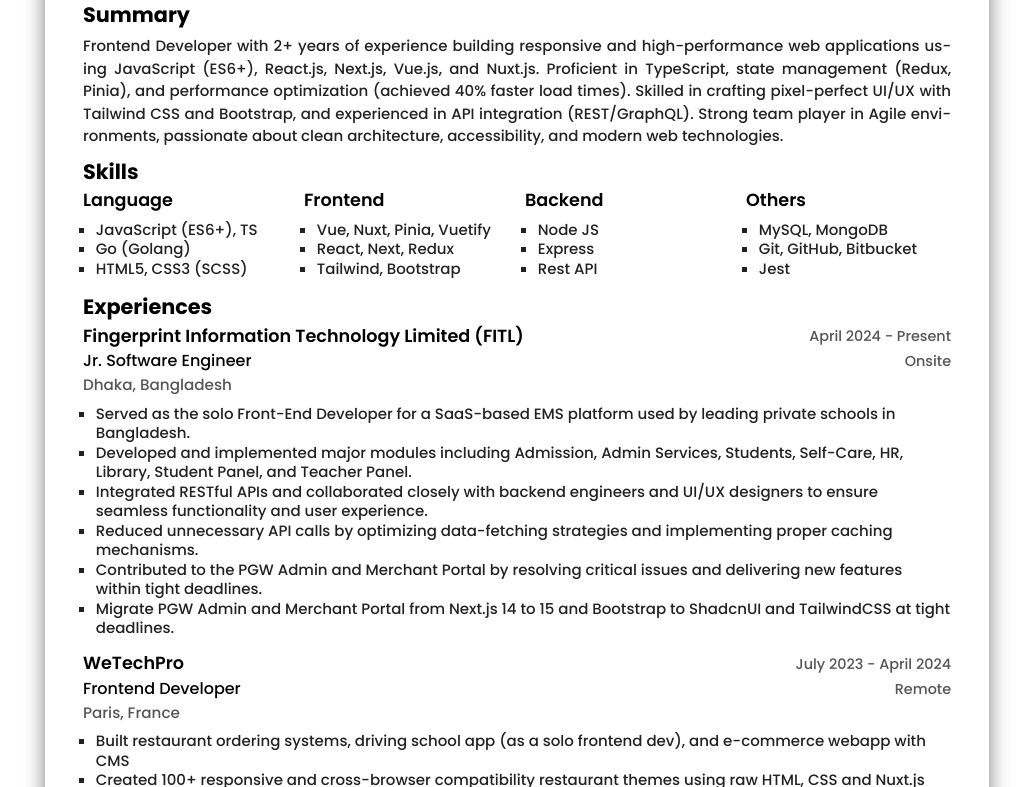
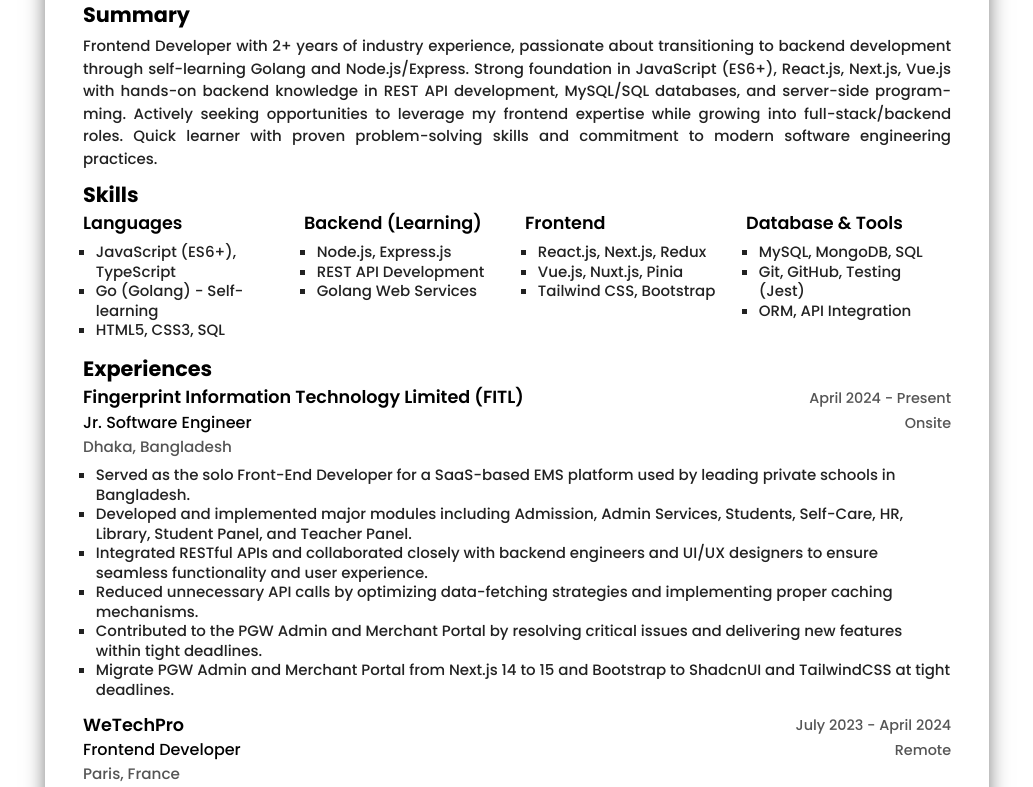
Before and after one commit to nomanscodes/noman-resume, a plain HTML site: page index.html in a window 1280 px wide. Shown: the part 192-979 px from the top of the page, without its empty margins (123-1156 px from the left). Drawn offline with Linux system fonts and the light colour scheme.

Commit message:
Update resume details and skills section for clarity and accuracy

```diff
--- a/index.html
+++ b/index.html
@@ -20,7 +20,7 @@
     <header class="noman__header">
       <div class="noman__header__content">
         <h1>Md Noman Hossain</h1>
-        <h2>Front-End Developer</h2>
+        <h2>Software Engineer (Frontend & Backend)</h2>
 
         <div class="noman__header__content__grid">
           <!-- location -->
@@ -91,11 +91,11 @@
     <section class="noman__about">
       <h2>Summary</h2>
       <p class="justify">
-        Frontend Developer with 2+ years of experience building responsive and high-performance web applications using
-        JavaScript (ES6+), React.js, Next.js, Vue.js, and Nuxt.js. Proficient in TypeScript, state management (Redux,
-        Pinia), and performance optimization (achieved 40% faster load times). Skilled in crafting pixel-perfect UI/UX
-        with Tailwind CSS and Bootstrap, and experienced in API integration (REST/GraphQL). Strong team player in Agile
-        environments, passionate about clean architecture, accessibility, and modern web technologies.
+        Frontend Developer with 2+ years of industry experience, passionate about transitioning to backend development through
+        self-learning Golang and Node.js/Express. Strong foundation in JavaScript (ES6+), React.js, Next.js, Vue.js with hands-on
+        backend knowledge in REST API development, MySQL/SQL databases, and server-side programming. Actively seeking opportunities
+        to leverage my frontend expertise while growing into full-stack/backend roles. Quick learner with proven problem-solving
+        skills and commitment to modern software engineering practices.
       </p>
     </section>
 
@@ -103,38 +103,38 @@
       <h2>Skills</h2>
       <div class="noman__skills__grid">
         <div class="noman__skills__grid__item">
-          <h3>Language</h3>
+          <h3>Languages</h3>
           <ul>
-            <li class="justify">JavaScript (ES6+), TS</li>
-            <li class="justify">Go (Golang)</li>
-            <li class="justify">HTML5, CSS3 (SCSS)</li>
+            <li class="justify">JavaScript (ES6+), TypeScript</li>
+            <li class="justify">Go (Golang) - Self-learning</li>
+            <li class="justify">HTML5, CSS3, SQL</li>
+          </ul>
+        </div>
+
+        <div class="noman__skills__grid__item">
+          <h3>Backend (Learning)</h3>
+          <ul>
+            <li class="justify">Node.js, Express.js</li>
+            <li class="justify">REST API Development</li>
+            <li class="justify">Golang Web Services</li>
           </ul>
         </div>
 
         <div class="noman__skills__grid__item">
           <h3>Frontend</h3>
           <ul>
-            <li class="justify">Vue, Nuxt, Pinia, Vuetify</li>
-            <li class="justify">React, Next, Redux</li>
-            <li class="justify">Tailwind, Bootstrap</li>
+            <li class="justify">React.js, Next.js, Redux</li>
+            <li class="justify">Vue.js, Nuxt.js, Pinia</li>
+            <li class="justify">Tailwind CSS, Bootstrap</li>
           </ul>
         </div>
 
         <div class="noman__skills__grid__item">
-          <h3>Backend</h3>
+          <h3>Database & Tools</h3>
           <ul>
-            <li class="justify">Node JS</li>
-            <li class="justify">Express</li>
-            <li class="justify">Rest API</li>
-          </ul>
-        </div>
-
-        <div class="noman__skills__grid__item">
-          <h3>Others</h3>
-          <ul>
-            <li class="justify">MySQL, MongoDB</li>
-            <li>Git, GitHub, Bitbucket</li>
-            <li>Jest</li>
+            <li class="justify">MySQL, MongoDB, SQL</li>
+            <li class="justify">Git, GitHub, Testing (Jest)</li>
+            <li class="justify">ORM, API Integration</li>
           </ul>
         </div>
 
```
